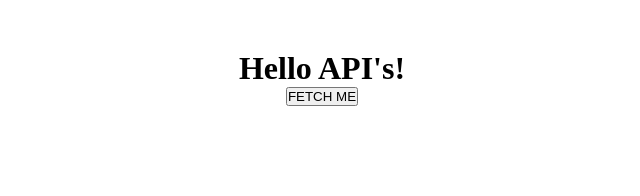
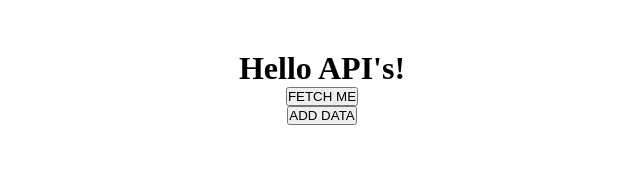
Before and after one commit to Neozxc/fetch-demo, a React (Create React App) app: page / in a window 1280 px wide. Shown: the top 196 px of the page, without its empty margins (318-958 px from the left). Built offline with nearby package versions, Linux system fonts and the light colour scheme; no server answers.

Commit message:
useEffect Done

```diff
--- a/src/App.js
+++ b/src/App.js
@@ -10,18 +10,17 @@ const App = () => {
 
   // useEffect Method | equivilant to componentDidMount
   useEffect(() => {
-    console.log("Fact has changed!")
     handleFetch()
   }, []);
+
+  // useEffect Method | equivilant to componentDidUpdate
+  useEffect(() => {
+    console.log("Fact has been updated!")
+  }, [fact]);
 
   useEffect(() => {
     console.log("Fact has updated!")
   });
-
-  // useEffect Method | equivilant to componentDidUpdate
-  // useEffect(() => {
-  //   console.log("Fact has been updated!")
-  // }, [fact]);
 
   // Method & aSync Await
   const handleFetch = async () => {
@@ -45,6 +44,7 @@ const App = () => {
     <div className='container'>
       <h1>Hello API's!</h1>
       <button onClick={handleFetch}>FETCH ME</button>
+      <button onClick={() => setFact("Hi")}>ADD DATA</button>
 
       {/* Display the facts with dot notation {fact.text} */}
       <p>{fact.text}</p>
```
